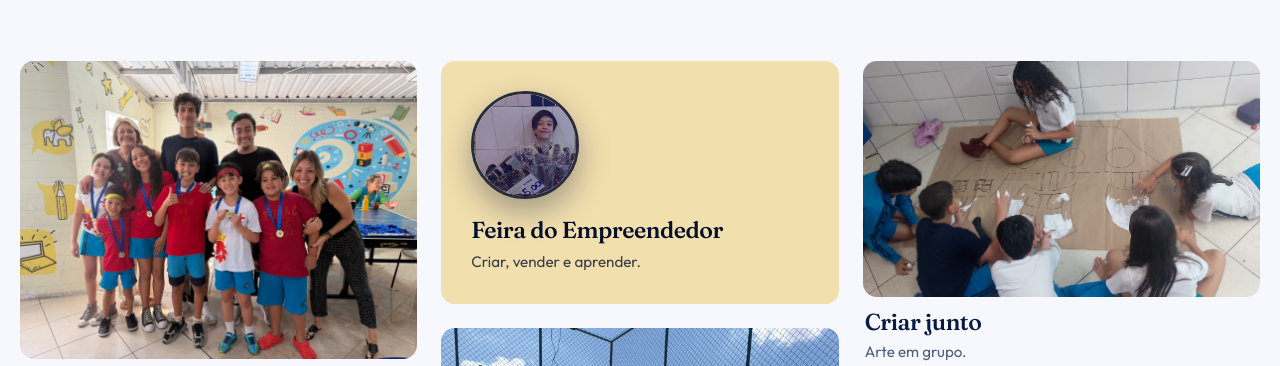
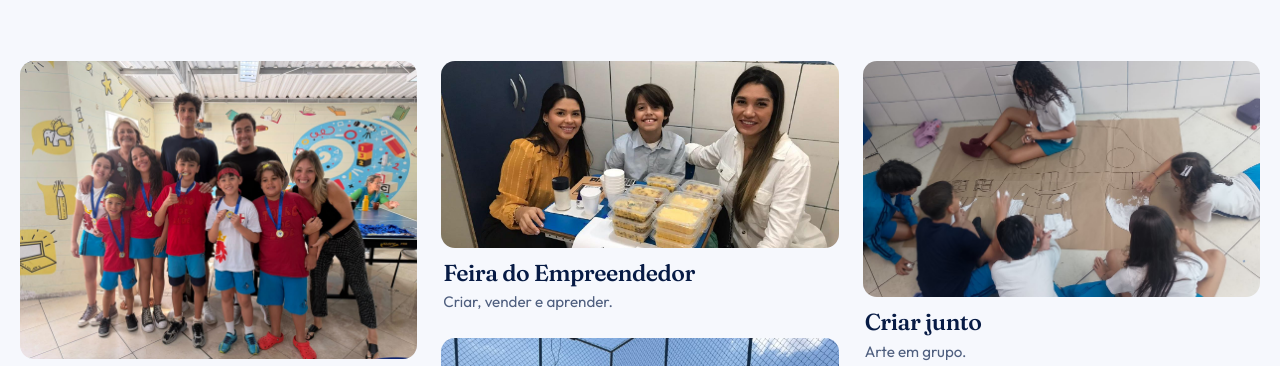
Before and after one commit to karlosmiguell/colegio-aclimacao, a plain HTML site: page index.html in a window 1280 px wide. Shown: the part 6939-7305 px from the top of the page. Drawn offline with Linux system fonts and the light colour scheme.

Commit message:
Corrige a imagem da Feira do Empreendedor
Co-Authored-By: Claude Sonnet 5.5 <noreply@anthropic.com>

```diff
--- a/index.html
+++ b/index.html
@@ -1092,10 +1092,9 @@
           <span class="badge">Olimpíada</span>
           <div class="proj-body"><h3>Olimpíada de Matemática</h3><p>Raciocínio e confiança.</p></div>
         </article>
-        <article class="proj text gold reveal" style="--i:2">
-          <img class="round" src="assets/projeto-feira-empreendedor.jpg" width="320" height="321" alt="Aluno vendendo doces na Feira do Empreendedor" loading="lazy" />
-          <h3>Feira do Empreendedor</h3>
-          <p>Criar, vender e aprender.</p>
+        <article class="proj reveal" style="--i:2">
+          <span class="ph"><img src="assets/projeto-feira-barraca.jpg" width="1280" height="600" alt="Aluno e familiares na barraquinha de comida da Feira do Empreendedor" loading="lazy" /></span>
+          <div class="proj-body"><h3>Feira do Empreendedor</h3><p>Criar, vender e aprender.</p></div>
         </article>
         <article class="proj reveal" style="--i:3">
           <span class="ph"><img src="assets/projeto-gincana-saco.jpg" width="1200" height="1600" alt="Aluno pulando na corrida de saco durante a gincana na quadra" loading="lazy" style="object-position:50% 45%" /></span>
```
Also changed, not shown: assets/projeto-feira-barraca.jpg (added), assets/projeto-feira-empreendedor.jpg (deleted).
